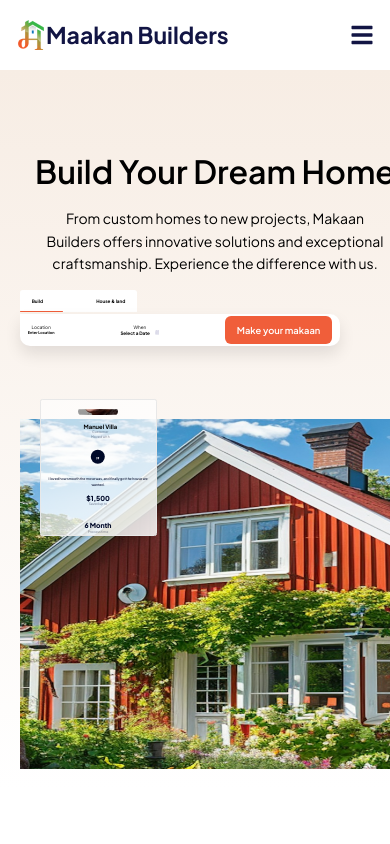
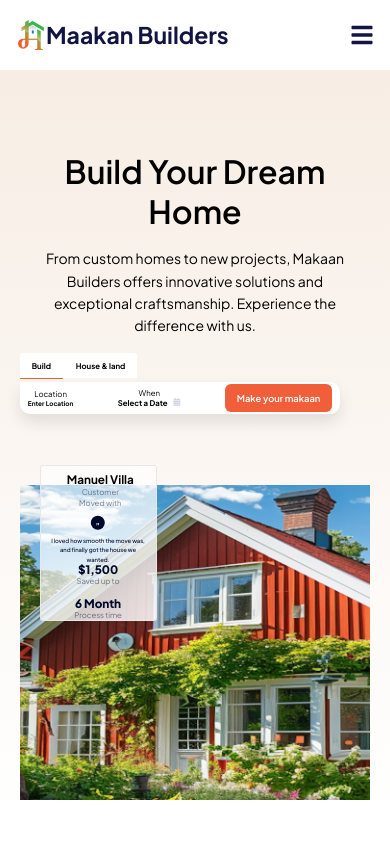
Before and after one commit to whereisfarukk/React-Practise, a React (Vite) app: page / in a window 390 px wide. Shown: the top 844 px of the page. Built offline with nearby package versions, Linux system fonts and the light colour scheme.

Commit message:
feat:changes some responsiveness

```diff
--- a/src/components/Benefit/Benefit.css
+++ b/src/components/Benefit/Benefit.css
@@ -2,7 +2,8 @@
     /* height: 100vh; */
     /* background-color: yellow; */
     margin-top: 3rem;
-    padding: 3rem 7rem;
+    /* padding: 3rem 7rem; */
+    padding: 3.51vw 8.2vw;
     min-height: 100vh;
 
 }
@@ -76,7 +77,13 @@
     color: black;
     position: relative;
 
+
 }
+
+/* .right .text .text-content {
+    background-color: red;
+    font-size: "1.23vw",
+} */
 
 .text .circle {
     width: 47px;
@@ -118,7 +125,7 @@
     .left {
         flex: none;
         text-align: center;
-        padding: 15% 19%;
+        /* padding: 15% 19%; */
     }
 
     .left h2 {
--- a/src/components/Benefit/components/BenefitCards.jsx
+++ b/src/components/Benefit/components/BenefitCards.jsx
@@ -9,7 +9,6 @@ const BenefitCards = () => {
       <h4>A Legacy of Excellence</h4>
       <div
         style={{
-          fontSize: "16px",
           fontWeight: "400",
           lineHeight: "160%",
         }}
--- a/src/components/Hero/Hero.css
+++ b/src/components/Hero/Hero.css
@@ -11,7 +11,7 @@
 }
 
 .hero-content {
-    width: 100vw;
+    /* width: 100vw; */
     margin-left: 9vw;
     display: flex;
     flex-direction: row;
@@ -367,16 +367,16 @@
 
     .section3 .card-1 {
         width: 30vw;
-        font-size: 0.95vw;
+        /* font-size: 0.95vw; */
         padding: 2vw 3vw;
     }
 
-    .card-1 .sub-card-1 {
-        font-size: 2.2vw;
+    .section3 .card-1 .sub-card-1 {
+        font-size: 2vw;
     }
 
-    .card-1 .sub-card-2 {
-        font-size: 2.2vw;
+    .section3 .card-1 .sub-card-2 {
+        font-size: 2vw;
     }
 
     /* .section3 .card-2 {
@@ -396,9 +396,17 @@
         padding: 0.5883vw 2vw;
 
         border-radius: 0 10px 10px 10px;
-        top: 6vw;
+        top: 7.5vw;
         z-index: 3;
         box-shadow: 0 8px 16px rgba(0, 0, 0, 0.1);
+    }
+
+    .section3 .card-2 .sub-card-1 {
+        font-size: 2vw;
+    }
+
+    .section3 .card-2 .sub-card-2 {
+        font-size: 2vw;
     }
 
     .sub-card-3 button {
@@ -415,7 +423,7 @@
 
     .right-content .card {
         width: 30vw;
-        height: 35vw;
+        height: 40vw;
         left: 5vw;
         top: -5vw;
         padding: 0px 2vw;
@@ -437,7 +445,7 @@
     .card .row-1 .col-1 {
         flex: 1;
         width: 40px;
-        height: 40px;
+        height: 50px;
         /* border-radius: 20px; */
         /* background-color: red; */
 
@@ -445,9 +453,11 @@
     }
 
     .row-1 .col-1 img {
+        /* width: 100%;
+        height: 100%; */
         transform: scale(0.6);
-        width: 10px;
-        height: 10px;
+        width: 40px;
+        height: 50px;
         object-fit: cover;
     }
 
@@ -458,24 +468,41 @@
         /* background-color: blue; */
     }
 
+    .card .row-1 .col-2 h3 {
+        font-size: 3vw;
+    }
+
+    .card .row-1 .col-2 p {
+        font-size: 2vw;
+    }
+
     .card .row-2 {
         flex-direction: column;
-        gap: 8px;
+        gap: 0.4vw;
         align-items: center;
     }
 
     .card .row-2 .col-2 p {
         padding: 0;
         text-align: center;
+        font-size: 1.5vw;
     }
 
     .card .row-3 {
         flex-direction: column;
         align-items: center;
-        gap: 16px;
+        gap: 12px;
     }
 
     .row-3 .col-1 {
         text-align: center;
     }
+
+    .row-3 .col-1 h2 {
+        font-size: 3vw;
+    }
+
+    .row-3 .col-1 p {
+        font-size: 2vw;
+    }
 }
--- a/src/components/TenantsAndLandloard/TenantsAndLandloard.css
+++ b/src/components/TenantsAndLandloard/TenantsAndLandloard.css
@@ -21,6 +21,10 @@
     /* background-color: #a6adc5; */
     align-items: center;
     justify-content: space-between;
+}
+
+.TenantsAndLandloard-content .row-1 h1 {
+    font-size: clamp(25px, 4vw, 64px);
 }
 
 .togglePage {
@@ -222,6 +226,7 @@
     .TenantsAndLandloard-container {
         padding: 1.5rem;
         margin-top: 2rem;
+        min-height: auto;
     }
 
     .TenantsAndLandloard-content {
@@ -236,7 +241,8 @@
     }
 
     .TenantsAndLandloard-content h1 {
-        font-size: 32px;
+        /* font-size: 32px; */
+        font-size: 7vw;
         line-height: 130%;
         letter-spacing: -0.4px;
         width: auto;
@@ -351,6 +357,7 @@
     .text-content .make-your-maakan {
         width: 30%;
         justify-content: center;
-        padding: 5px;
+        padding: 1vw;
+        font-size: 3.3vw;
     }
 }
```
